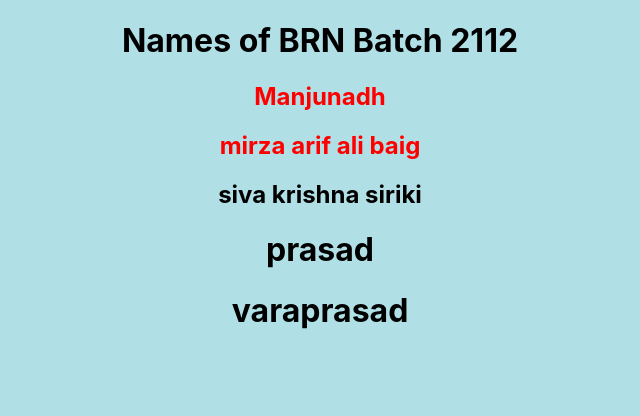
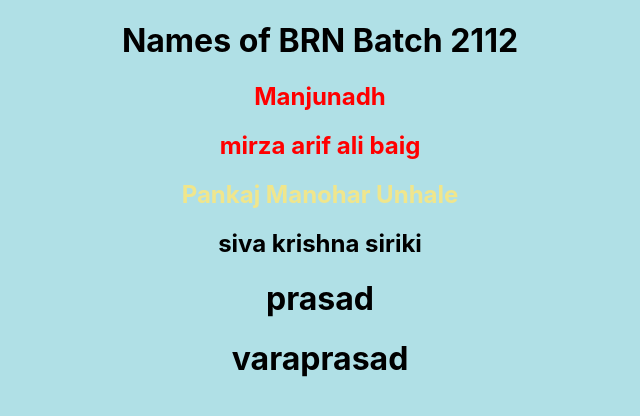
Before and after one commit to manjunadhb/Batch2112, a React (Create React App) app: page / in a window 1280 px wide. Shown: the top 416 px of the page, without its empty margins (320-960 px from the left). Built offline with nearby package versions, Linux system fonts and the light colour scheme.

Commit message:
Pankaj name is added

```diff
--- a/src/App.js
+++ b/src/App.js
@@ -6,6 +6,7 @@ function App() {
       <h1>Names of BRN Batch 2112</h1>
       <h2  style={{color:"red"}}>Manjunadh</h2>
       <h2 style={{color:"red"}}>mirza arif ali baig</h2>
+      <h2 style={{color:"khaki"}}>Pankaj Manohar Unhale</h2>
       <h2>siva krishna siriki</h2>
       <h1>prasad</h1>
       <h1>varaprasad</h1>
```
